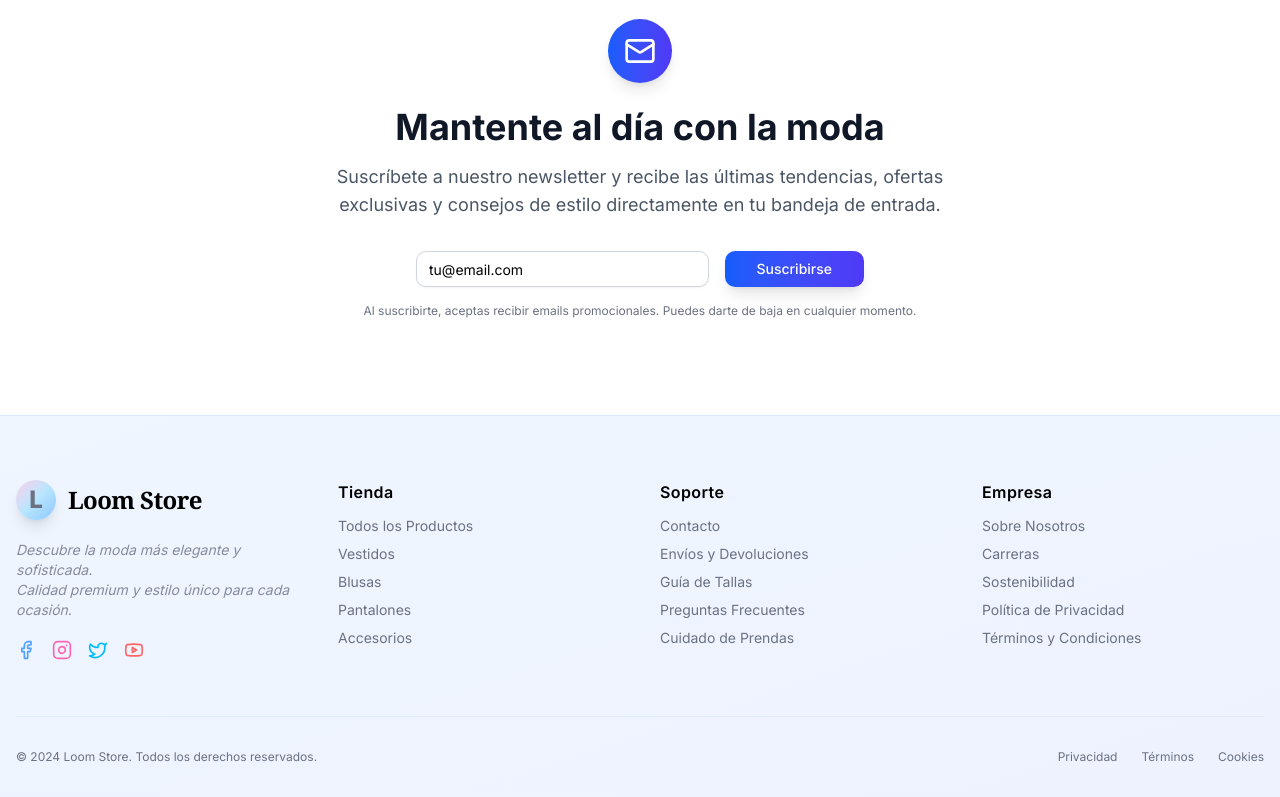
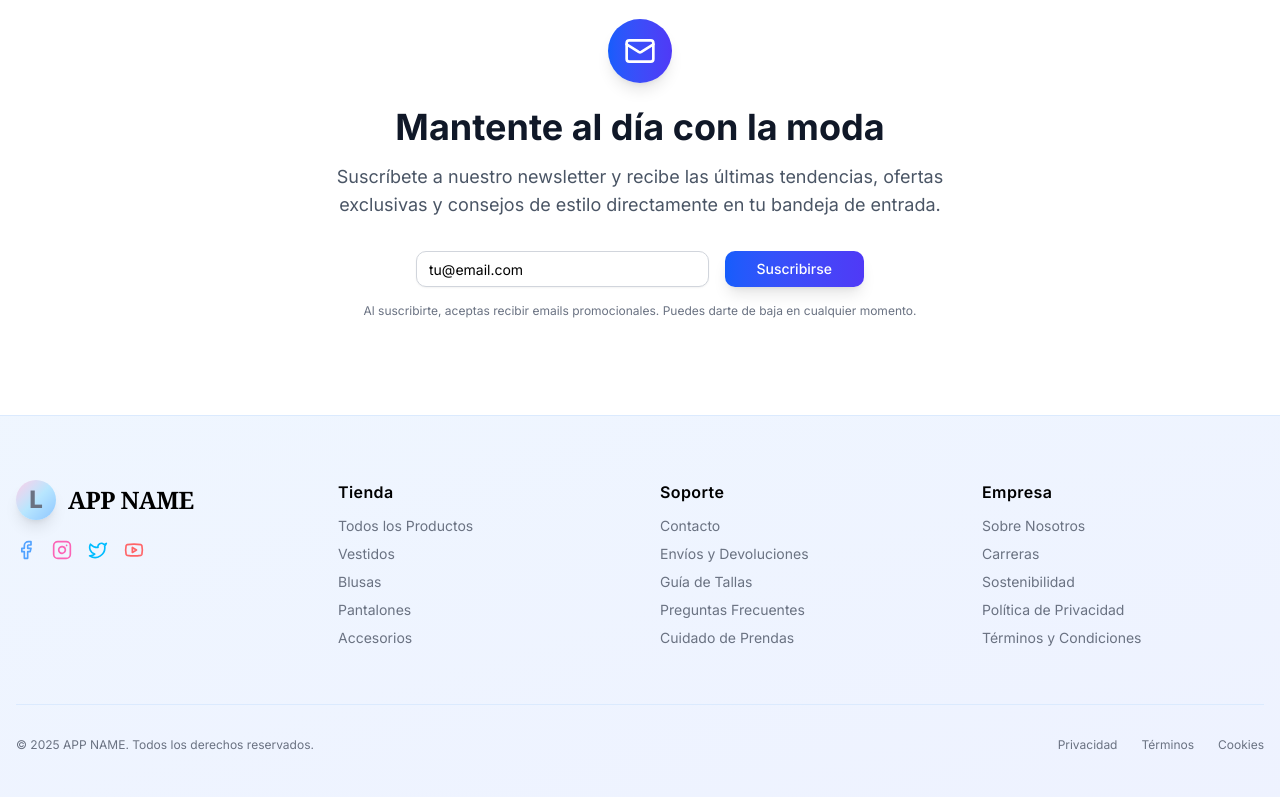
Before and after one commit to myajure-portfolio/ecommerce-nextjs, a Next.js app: page / in a window 1280 px wide. Shown: the part 2000-2797 px from the top of the page. Built offline with nearby package versions, Linux system fonts and the light colour scheme; no server answers; the database is empty.

Commit message:
Refactor layout and footer components to utilize constants for app name and description

```diff
--- a/src/app/layout.tsx
+++ b/src/app/layout.tsx
@@ -1,21 +1,22 @@
-import type React from "react";
-import type { Metadata } from "next";
-import { ThemeProvider } from "next-themes";
-import { Inter } from "next/font/google";
-import "./globals.css";
+import type React from 'react';
+import type { Metadata } from 'next';
+import { ThemeProvider } from 'next-themes';
+import { Inter } from 'next/font/google';
+import './globals.css';
+import { APP_DESCRIPTION, APP_NAME, SERVER_URL } from '@/lib/constants';
 
-const inter = Inter({ subsets: ["latin"] });
+const inter = Inter({ subsets: ['latin'] });
 
 export const metadata: Metadata = {
-  title: "Loom Store - Tienda de Ropa",
-  description: "Descubre la moda más elegante y sofisticada",
+  title: {
+    template: `%s | ${APP_NAME}`,
+    default: APP_NAME,
+  },
+  description: APP_DESCRIPTION,
+  metadataBase: new URL(SERVER_URL),
 };
 
-export default function RootLayout({
-  children,
-}: {
-  children: React.ReactNode;
-}) {
+export default function RootLayout({ children }: { children: React.ReactNode }) {
   return (
     <html lang="en" suppressHydrationWarning>
       <body className={inter.className}>
--- a/src/components/shared/footer/index.tsx
+++ b/src/components/shared/footer/index.tsx
@@ -1,7 +1,10 @@
-import Link from "next/link";
-import { Facebook, Instagram, Twitter, Youtube } from "lucide-react";
+import Link from 'next/link';
+import { Facebook, Instagram, Twitter, Youtube } from 'lucide-react';
+import { APP_DESCRIPTION, APP_NAME } from '@/lib/constants';
 
 export const Footer = () => {
+  const currentYear = new Date().getFullYear();
+
   return (
     <footer className="bg-linear-to-br from-blue-50 to-indigo-50 dark:from-blue-950/20 dark:to-indigo-950/20 border-t border-blue-100">
       <div className="container mx-auto px-4 py-16">
@@ -12,15 +15,9 @@ export const Footer = () => {
               <div className="h-10 w-10 rounded-full bg-linear-to-br from-pink-200 via-sky-200 to-blue-300 shadow-lg flex items-center justify-center">
                 <span className="text-2xl font-extrabold text-gray-500">L</span>
               </div>
-              <span className="text-2xl font-extrabold tracking-tight font-serif">
-                Loom Store
-              </span>
+              <span className="text-2xl font-extrabold tracking-tight font-serif">{APP_NAME}</span>
             </Link>
-            <p className="text-gray-500/80 text-sm italic">
-              Descubre la moda más elegante y sofisticada.
-              <br />
-              Calidad premium y estilo único para cada ocasión.
-            </p>
+            <p className="text-gray-500/80 text-sm italic">{APP_DESCRIPTION}</p>
             <div className="flex space-x-4 mt-4">
               <Link href="#" className="hover:scale-110 transition-transform">
                 <Facebook className="h-5 w-5 text-blue-400 hover:text-blue-600" />
@@ -42,42 +39,27 @@ export const Footer = () => {
             <h3 className="font-semibold mb-3 tracking-wide">Tienda</h3>
             <ul className="space-y-2 text-sm">
               <li>
-                <Link
-                  href="/#"
-                  className="text-gray-500 hover:text-blue-700 transition-colors"
-                >
+                <Link href="/#" className="text-gray-500 hover:text-blue-700 transition-colors">
                   Todos los Productos
                 </Link>
               </li>
               <li>
-                <Link
-                  href="/#"
-                  className="text-gray-500 hover:text-blue-700 transition-colors"
-                >
+                <Link href="/#" className="text-gray-500 hover:text-blue-700 transition-colors">
                   Vestidos
                 </Link>
               </li>
               <li>
-                <Link
-                  href="/#"
-                  className="text-gray-500 hover:text-blue-700 transition-colors"
-                >
+                <Link href="/#" className="text-gray-500 hover:text-blue-700 transition-colors">
                   Blusas
                 </Link>
               </li>
               <li>
-                <Link
-                  href="/#"
-                  className="text-gray-500 hover:text-blue-700 transition-colors"
-                >
+                <Link href="/#" className="text-gray-500 hover:text-blue-700 transition-colors">
                   Pantalones
                 </Link>
               </li>
               <li>
-                <Link
-                  href="/#"
-                  className="text-gray-500 hover:text-blue-700 transition-colors"
-                >
+                <Link href="/#" className="text-gray-500 hover:text-blue-700 transition-colors">
                   Accesorios
                 </Link>
               </li>
@@ -89,42 +71,27 @@ export const Footer = () => {
             <h3 className="font-semibold mb-3 tracking-wide">Soporte</h3>
             <ul className="space-y-2 text-sm">
               <li>
-                <Link
-                  href="/#"
-                  className="text-gray-500 hover:text-blue-700 transition-colors"
-                >
+                <Link href="/#" className="text-gray-500 hover:text-blue-700 transition-colors">
                   Contacto
                 </Link>
               </li>
               <li>
-                <Link
-                  href="/#"
-                  className="text-gray-500 hover:text-blue-700 transition-colors"
-                >
+                <Link href="/#" className="text-gray-500 hover:text-blue-700 transition-colors">
                   Envíos y Devoluciones
                 </Link>
               </li>
               <li>
-                <Link
-                  href="/#"
-                  className="text-gray-500 hover:text-blue-700 transition-colors"
-                >
+                <Link href="/#" className="text-gray-500 hover:text-blue-700 transition-colors">
                   Guía de Tallas
                 </Link>
               </li>
               <li>
-                <Link
-                  href="/#"
-                  className="text-gray-500 hover:text-blue-700 transition-colors"
-                >
+                <Link href="/#" className="text-gray-500 hover:text-blue-700 transition-colors">
                   Preguntas Frecuentes
                 </Link>
               </li>
               <li>
-                <Link
-                  href="/#"
-                  className="text-gray-500 hover:text-blue-700 transition-colors"
-                >
+                <Link href="/#" className="text-gray-500 hover:text-blue-700 transition-colors">
                   Cuidado de Prendas
                 </Link>
               </li>
@@ -136,42 +103,27 @@ export const Footer = () => {
             <h3 className="font-semibold mb-3 tracking-wide">Empresa</h3>
             <ul className="space-y-2 text-sm">
               <li>
-                <Link
-                  href="/#"
-                  className="text-gray-500 hover:text-blue-700 transition-colors"
-                >
+                <Link href="/#" className="text-gray-500 hover:text-blue-700 transition-colors">
                   Sobre Nosotros
                 </Link>
               </li>
               <li>
-                <Link
-                  href="/#"
-                  className="text-gray-500 hover:text-blue-700 transition-colors"
-                >
+                <Link href="/#" className="text-gray-500 hover:text-blue-700 transition-colors">
                   Carreras
                 </Link>
               </li>
               <li>
-                <Link
-                  href="/#"
-                  className="text-gray-500 hover:text-blue-700 transition-colors"
-                >
+                <Link href="/#" className="text-gray-500 hover:text-blue-700 transition-colors">
                   Sostenibilidad
                 </Link>
               </li>
               <li>
-                <Link
-                  href="/#"
-                  className="text-gray-500 hover:text-blue-700 transition-colors"
-                >
+                <Link href="/#" className="text-gray-500 hover:text-blue-700 transition-colors">
                   Política de Privacidad
                 </Link>
               </li>
               <li>
-                <Link
-                  href="/#"
-                  className="text-gray-500 hover:text-blue-700 transition-colors"
-                >
+                <Link href="/#" className="text-gray-500 hover:text-blue-700 transition-colors">
                   Términos y Condiciones
                 </Link>
               </li>
@@ -182,7 +134,7 @@ export const Footer = () => {
         <div className="border-t border-blue-100 mt-14 pt-8">
           <div className="flex flex-col md:flex-row justify-between items-center gap-4">
             <p className="text-xs text-gray-500">
-              © 2024 Loom Store. Todos los derechos reservados.
+              © {currentYear} {APP_NAME}. Todos los derechos reservados.
             </p>
             <div className="flex space-x-6">
               <Link
--- a/src/components/shared/header/index.tsx
+++ b/src/components/shared/header/index.tsx
@@ -1,18 +1,12 @@
-"use client";
+'use client';
 
-import { useState } from "react";
-import Link from "next/link";
-import {
-  Badge,
-  Button,
-  Sheet,
-  SheetContent,
-  SheetTitle,
-  SheetTrigger,
-} from "@/components";
-import { ShoppingCart, Menu, User, Moon, Sun, Heart } from "lucide-react";
-import { useTheme } from "next-themes";
-import { CartSheet } from "./CartSheet";
+import { useState } from 'react';
+import Link from 'next/link';
+import { Badge, Button, Sheet, SheetContent, SheetTitle, SheetTrigger } from '@/components';
+import { ShoppingCart, Menu, User, Moon, Sun, Heart } from 'lucide-react';
+import { useTheme } from 'next-themes';
+import { CartSheet } from './CartSheet';
+import { APP_NAME } from '@/lib/constants';
 
 export const Header = () => {
   const [isCartOpen, setIsCartOpen] = useState(false);
@@ -25,9 +19,7 @@ export const Header = () => {
           {/* Logo */}
           <Link href="/" className="flex items-center space-x-2">
             <div className="h-8 w-8 rounded-full bg-linear-to-r from-blue-600 to-indigo-600" />
-            <span className="text-xl font-bold text-gray-900 dark:text-white">
-              Loom Store
-            </span>
+            <span className="text-xl font-bold text-gray-900 dark:text-white">{APP_NAME}</span>
           </Link>
 
           {/* Navigation Desktop */}
@@ -63,7 +55,7 @@ export const Header = () => {
             <Button
               variant="ghost"
               size="icon"
-              onClick={() => setTheme(theme === "dark" ? "light" : "dark")}
+              onClick={() => setTheme(theme === 'dark' ? 'light' : 'dark')}
               className="hidden sm:inline-flex text-gray-600 dark:text-gray-300 hover:text-gray-900 dark:hover:text-white"
             >
               <Sun className="h-4 w-4 rotate-0 scale-100 transition-all dark:-rotate-90 dark:scale-0" />
@@ -122,16 +114,10 @@ export const Header = () => {
                   <Menu className="h-4 w-4" />
                 </Button>
               </SheetTrigger>
-              <SheetContent
-                side="right"
-                className="w-80 bg-white dark:bg-gray-900 p-5"
-              >
+              <SheetContent side="right" className="w-80 bg-white dark:bg-gray-900 p-5">
                 <SheetTitle className="text-center">Menu</SheetTitle>
                 <div className="flex flex-col space-y-4 mt-8">
-                  <Link
-                    href="/"
-                    className="text-lg font-medium text-gray-900 dark:text-white"
-                  >
+                  <Link href="/" className="text-lg font-medium text-gray-900 dark:text-white">
                     Inicio
                   </Link>
                   <Link
```
